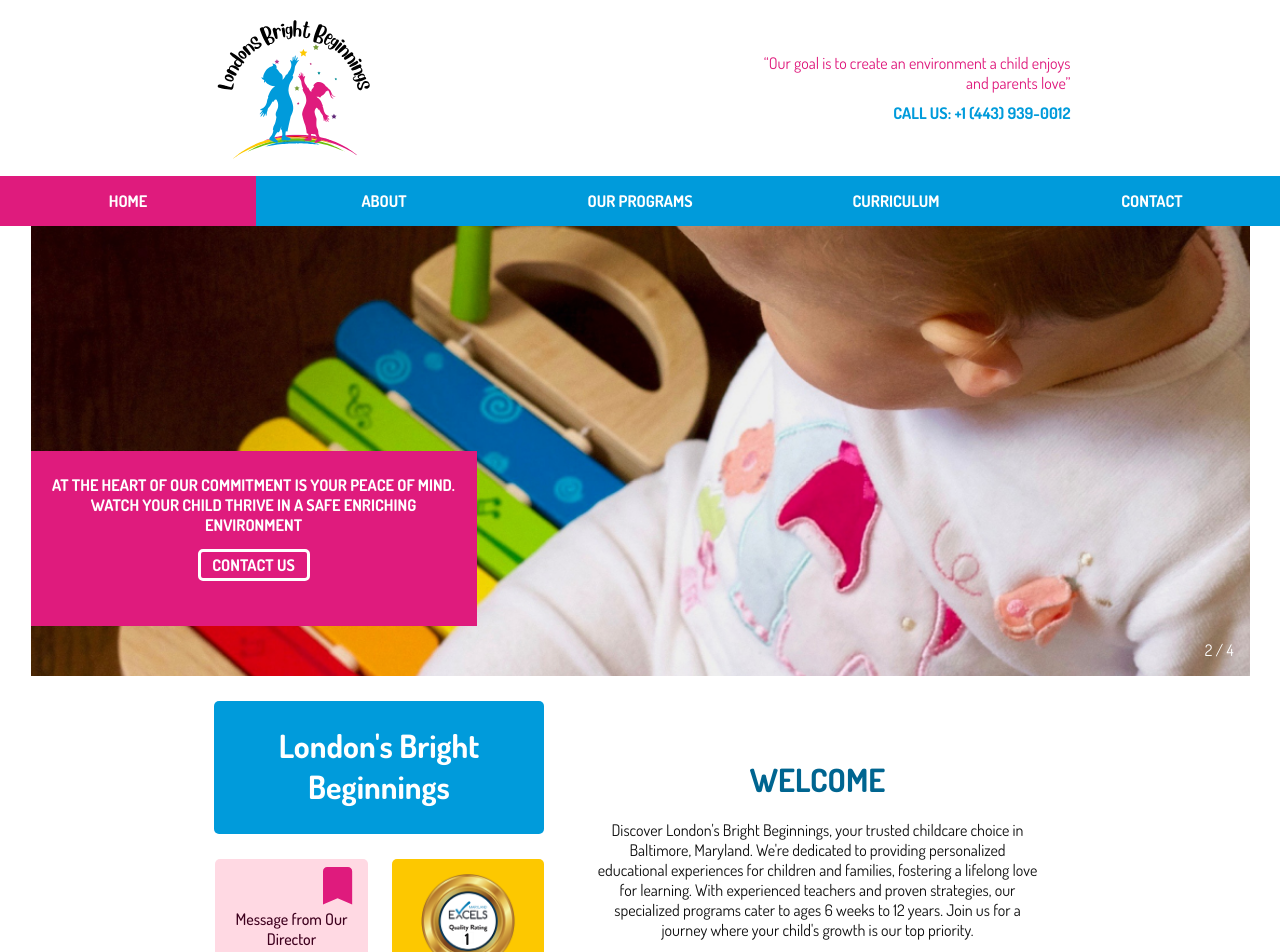
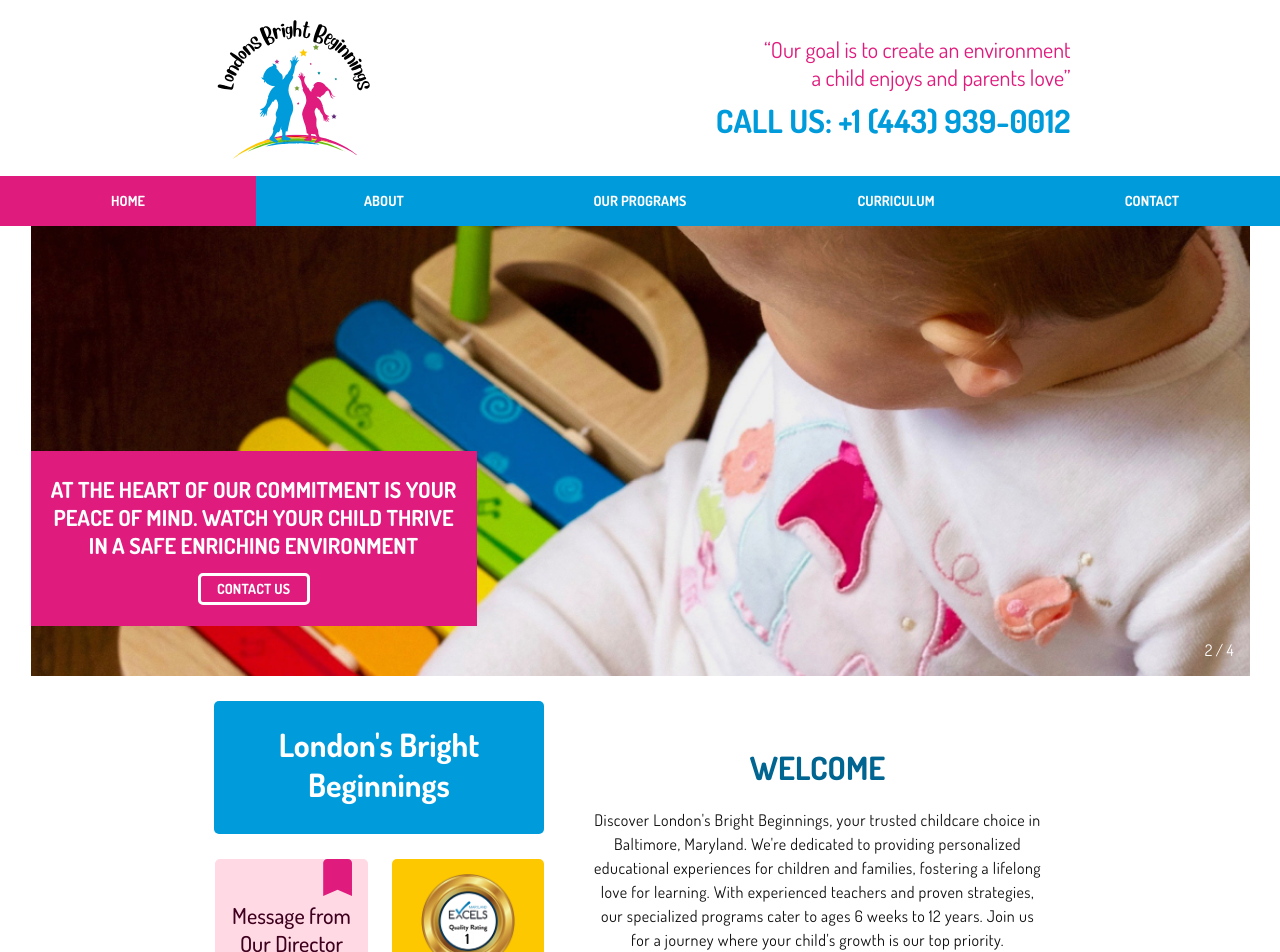
Before and after one commit to adinduokoro/London-s-Bright-Beginnings, a React (Create React App) app: page / in a window 1280 px wide. Shown: the top 952 px of the page. Built offline with nearby package versions, Linux system fonts and the light colour scheme; some icons are missing; a web font is replaced by a local one.

Commit message:
Update App.css

```diff
--- a/src/App.css
+++ b/src/App.css
@@ -29,30 +29,72 @@
   /* FONT */
   --body-font: "Dosis", sans-serif;
 
-  /* FONT SIZES */
-  --display-font-size: 3.5625rem;
-  --headline-font-size: 2rem;
-  --title-font-size: 1.375rem;
-  --label-font-size: 0.875rem;
-  --body-large: 1rem;
-
-  /* FONT WEIGHT */
+  /* FONT WEIGHT FOR LARGE*/
   --font-light: 200;
   --font-normal: 400;
   --font-medium: 500;
   --font-semi-bold: 600;
   --font-bold: 700;
 
-  /* MARGIN */
-
-  /* Z INDEX */
-}
+  /* FONT SIZES FOR LARGE*/
+  --display-font-size: 3.5625rem;
+  --headline-font-size: 2rem;
+  --title-font-size: 1.375rem;
+  --label-font-size: 0.875rem;
+  --body-large: 1rem;
+  /* Miscellaneous Font Size */
+  --display-m-font-size: 3.125rem;
 
 
+  /* LINE HEIGHT FOR LARGE*/
+  --line-height-display: 4rem;
+  --line-height-headline: 2.5rem;
+  --line-height-title: 1.75rem;
+  --line-height-label: 1.25rem;
+  --line-height-body: 1.5rem;
+
+  /* LETTER SPACING FOR LARGE */
+  --letter-spacing-display: -0.01563rem;
+  --letter-spacing-label: 0.00625rem;
+  --letter-spacing-body: 0.03125rem;
+}
 
 body {
   font-family: var(--body-font);
   overflow-x: hidden;
+}
+
+.d-text{
+  font-size: var(--display-font-size);
+  font-weight: var(--font-normal);
+  line-height: var(--line-height-display);
+  letter-spacing: var(--letter-spacing-display);
+}
+
+.head-text{
+  font-size: var(--headline-font-size);
+  font-weight: var(--font-normal);
+  line-height: var(--line-height-headline);
+}
+
+.title-text{
+  font-size: var(--title-font-size);
+  font-weight: var(--font-normal);
+  line-height: var(--line-height-title);
+}
+
+.label-text{
+  font-size: var(--label-font-size);
+  font-weight: var(--font-medium);
+  line-height: var(--line-height-label);
+  letter-spacing: var(--letter-spacing-label);
+}
+
+.body-text{
+  font-size: var(--body-large);
+  font-weight: var(--font-normal);
+  line-height: var(--line-height-body);
+  letter-spacing: var(--letter-spacing-body);
 }
 
 .section {
@@ -72,3 +114,12 @@ a {
 li {
   list-style: none;
 }
+
+
+
+/* FOR MEDIUM DEVICE */
+@media screen and (max-width: "") {
+  :root {
+
+  }
+}
```
